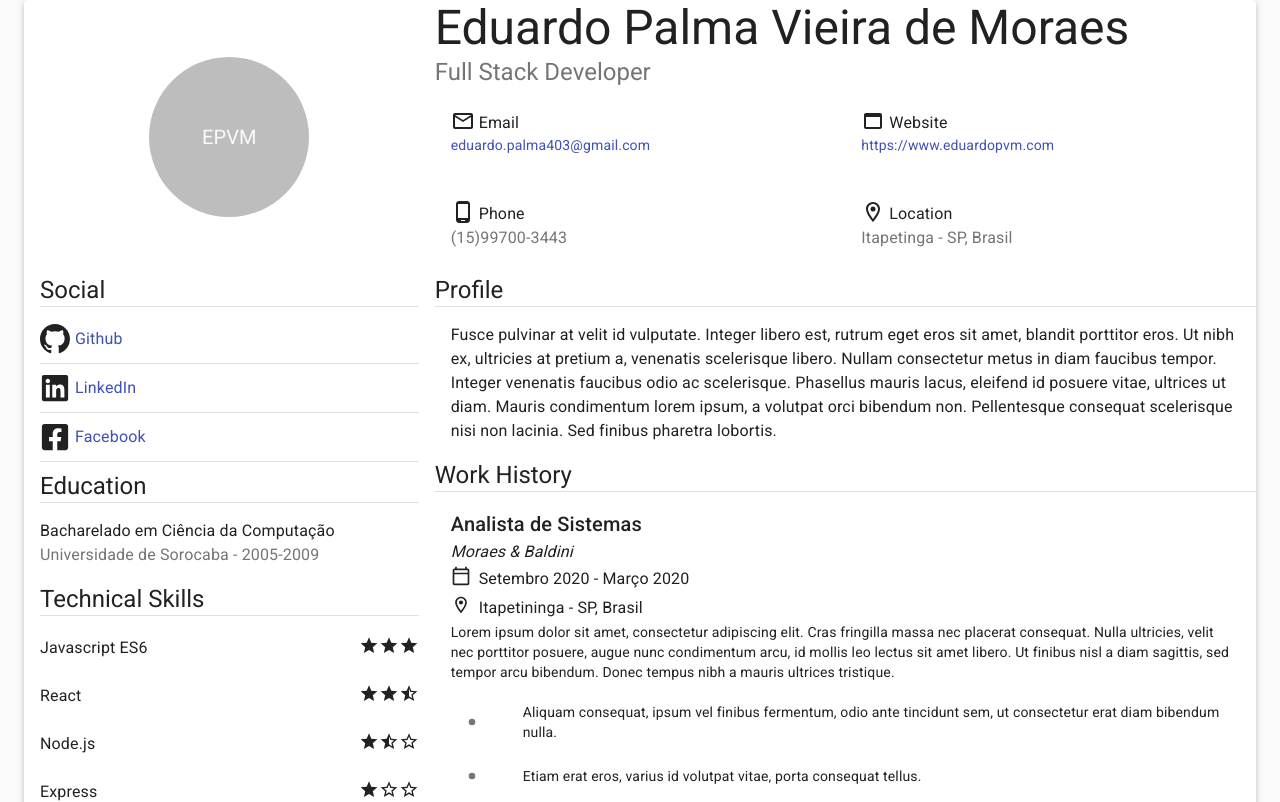
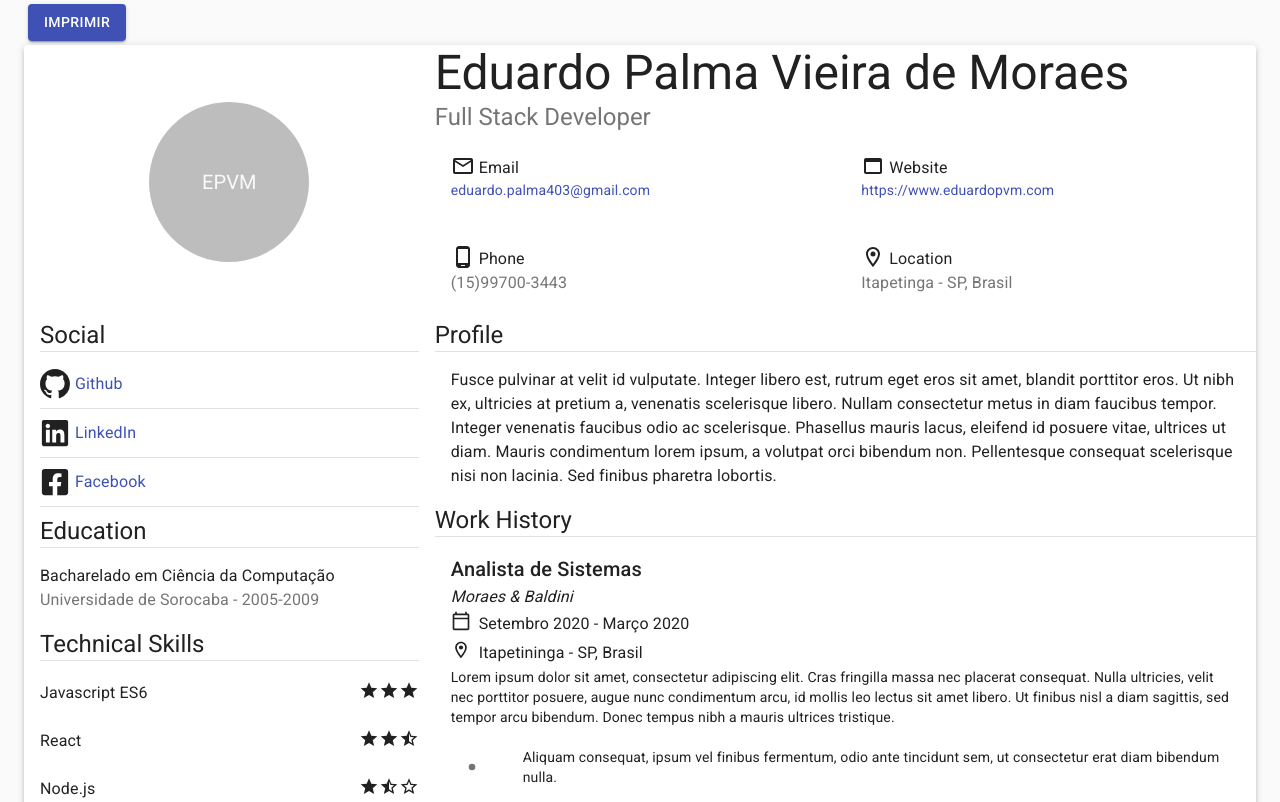
Before and after one commit to eduardopvm/react-cv, a React (Create React App) app: page / in a window 1280 px wide. Shown: the top 802 px of the page. Built offline with nearby package versions, Linux system fonts and the light colour scheme.

Commit message:
improving print button

```diff
--- a/src/Layout.js
+++ b/src/Layout.js
@@ -2,6 +2,7 @@ import Container from "@material-ui/core/Container";
 import Grid from "@material-ui/core/Grid";
 import Paper from "@material-ui/core/Paper";
 import Avatar from "@material-ui/core/Avatar";
+import Button from "@material-ui/core/Button";
 import { useRef } from 'react'
 import { makeStyles } from "@material-ui/core/styles";
 import { useReactToPrint } from 'react-to-print';
@@ -11,12 +12,6 @@ import Sidebar from "./Sidebar";
 import MainContent from "./MainContent";
 
 const useStyles = makeStyles((theme) => ({
-  root: {
-    display: "flex",
-    "& > *": {
-      margin: theme.spacing(1),
-    },
-  },
   small: {
     width: theme.spacing(7),
     height: theme.spacing(7),
@@ -25,6 +20,9 @@ const useStyles = makeStyles((theme) => ({
     width: theme.spacing(20),
     height: theme.spacing(20),
   },
+  button: {
+    margin: "0.25rem"
+  }
 }));
 
 export default function Layout(props) {
@@ -36,6 +34,7 @@ export default function Layout(props) {
 
   return (
     <Container fixed>
+    <Button onClick={handlePrint} variant="contained" color="primary" className={classes.button}>Imprimir</Button>
       <Paper elevation={3}>
         {/* Full page grid container */}
         <Grid container ref={componentRef}>
@@ -57,7 +56,6 @@ export default function Layout(props) {
           </Grid>
         </Grid>
       </Paper>
-      <button onClick={handlePrint}>Print CV</button>
     </Container>
   );
 }
```
